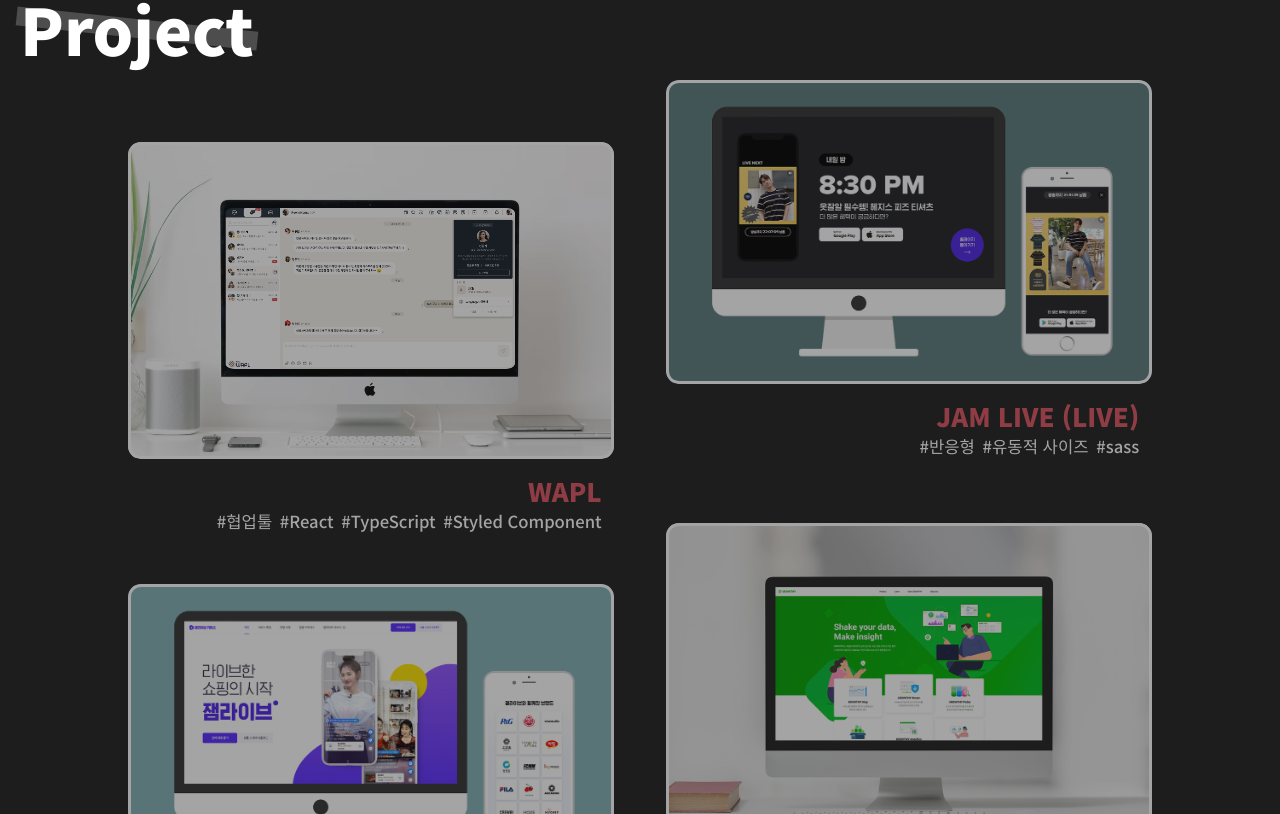
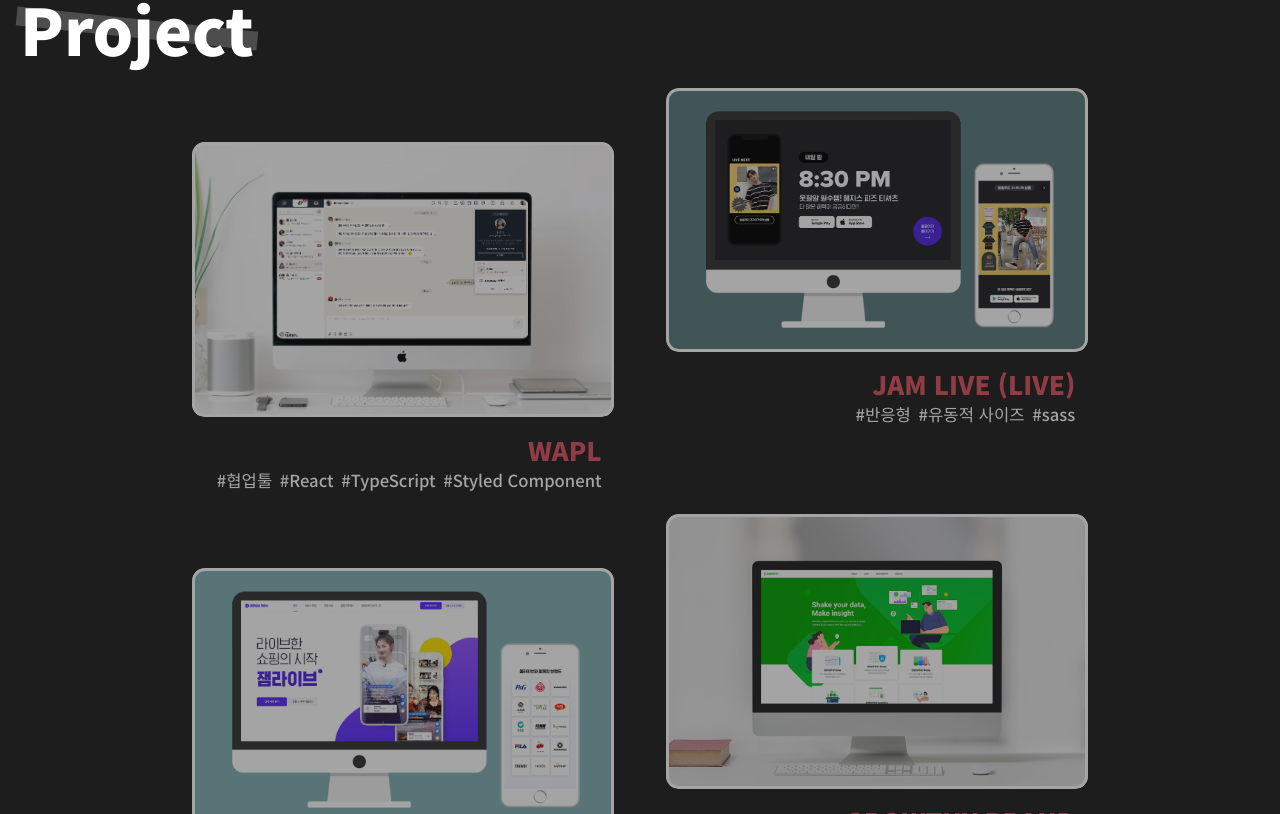
Before and after one commit to chae-lin/chaelin-react-web, a React (Create React App) app: page / in a window 1280 px wide. Shown: the part 2186-3000 px from the top of the page. Built offline with nearby package versions, Linux system fonts and the light colour scheme.

Commit message:
chore: 수치 수정

```diff
--- a/src/project/portfolio/common/Nave.tsx
+++ b/src/project/portfolio/common/Nave.tsx
@@ -20,7 +20,7 @@
     padding: 0.5vw;
     border: none;
     background-color: transparent;
-    font-size: clamp(12px, 1.5vw, 24px);
+    font-size: clamp(14px, 1.5vw, 20px);
     color: #757575;
     cursor: pointer;
 
--- a/src/project/portfolio/page/Project/styles.tsx
+++ b/src/project/portfolio/page/Project/styles.tsx
@@ -3,13 +3,12 @@
 
 export const ProjectList = styled.ul`
   display: flex;
-  max-width: 80vw;
+  width: max(70vw, 300px);
   margin: 0 auto;
   flex-wrap: wrap;
-  gap: 4vw;
+  gap: 6vw 4vw;
 
   @media (max-width: 768px) {
-    max-width: 70vw;
     gap: 8vw;
   }
 `;
```
